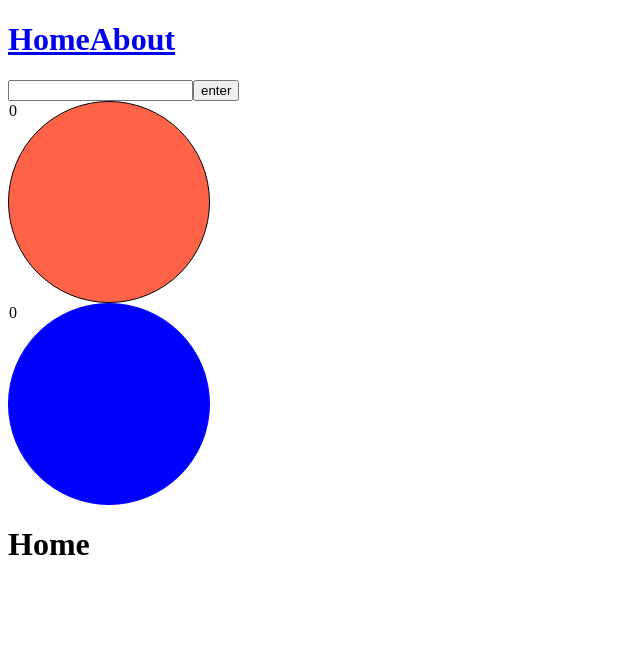
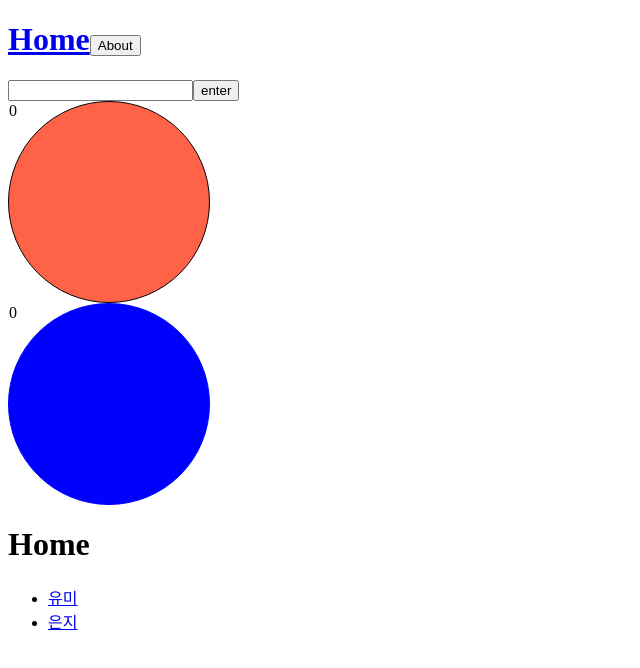
Before and after one commit to umingming/ReactTest, a React (Create React App) app in the folder type-script/: page /home in a window 1280 px wide. Shown: the top 668 px of the page, without its empty margins (0-640 px from the left). Built offline with nearby package versions, Linux system fonts and the light colour scheme.

Commit message:
feat: Get Id by useParams

```diff
--- a/type-script/src/Router.tsx
+++ b/type-script/src/Router.tsx
@@ -4,6 +4,7 @@ import Header from "./components/Header";
 import About from "./screens/About";
 import Home from "./screens/Home";
 import NotFound from "./screens/NotFound";
+import User from "./screens/user/User";
 
 // export default function Router() {
 //     return (
@@ -31,6 +32,10 @@ const router = createBrowserRouter([
                 path: "about",
                 element: <About />,
                 errorElement: <NotFound />
+            },
+            {
+                path: "user/:userId",
+                element: <User />
             }
         ],
         errorElement: <NotFound />
--- a/type-script/src/components/Header.tsx
+++ b/type-script/src/components/Header.tsx
@@ -1,10 +1,13 @@
-import { Link } from "react-router-dom";
+import { Link, useNavigate } from "react-router-dom";
 
 export default function Header() {
+    const navigate = useNavigate();
+    const goAbout = () => navigate("/about");
+
     return (
         <h1>
             <Link to={"/home"}>Home</Link>
-            <Link to={"/about"}>About</Link>
+            <button onClick={goAbout}>About</button>
         </h1>
     )
 }
--- a/type-script/src/screens/About.tsx
+++ b/type-script/src/screens/About.tsx
@@ -1,6 +1,5 @@
 export default function About() {
-    const users: any = []
     return (
-        <h1>About {users[0].name}</h1>
+        <h1>About</h1>
     )
 }
--- a/type-script/src/screens/Home.tsx
+++ b/type-script/src/screens/Home.tsx
@@ -1,5 +1,19 @@
+import { Link } from "react-router-dom"
+import { users } from "../utill/db"
+
 export default function Home() {
     return (
-        <h1>Home</h1>
+        <div>
+            <h1>Home</h1>
+            <ul>
+                {users.map(user => (
+                    <li key={user.id}>
+                        <Link to={`/user/${user.id}`}>
+                            {user.name}
+                        </Link>
+                    </li>
+                ))}
+            </ul>
+        </div>
     )
 }
--- /dev/null
+++ b/type-script/src/screens/user/User.tsx
@@ -0,0 +1,8 @@
+import { useParams } from "react-router-dom"
+
+export default function User() {
+    const {userId} = useParams();
+    return (
+        <h1>User {userId}</h1>
+    )
+}
--- /dev/null
+++ b/type-script/src/utill/db.ts
@@ -0,0 +1,10 @@
+export const users = [
+    {
+        id: 1,
+        name: "유미",
+    },
+    {
+        id: 2,
+        name: "은지",
+    }
+]
```
